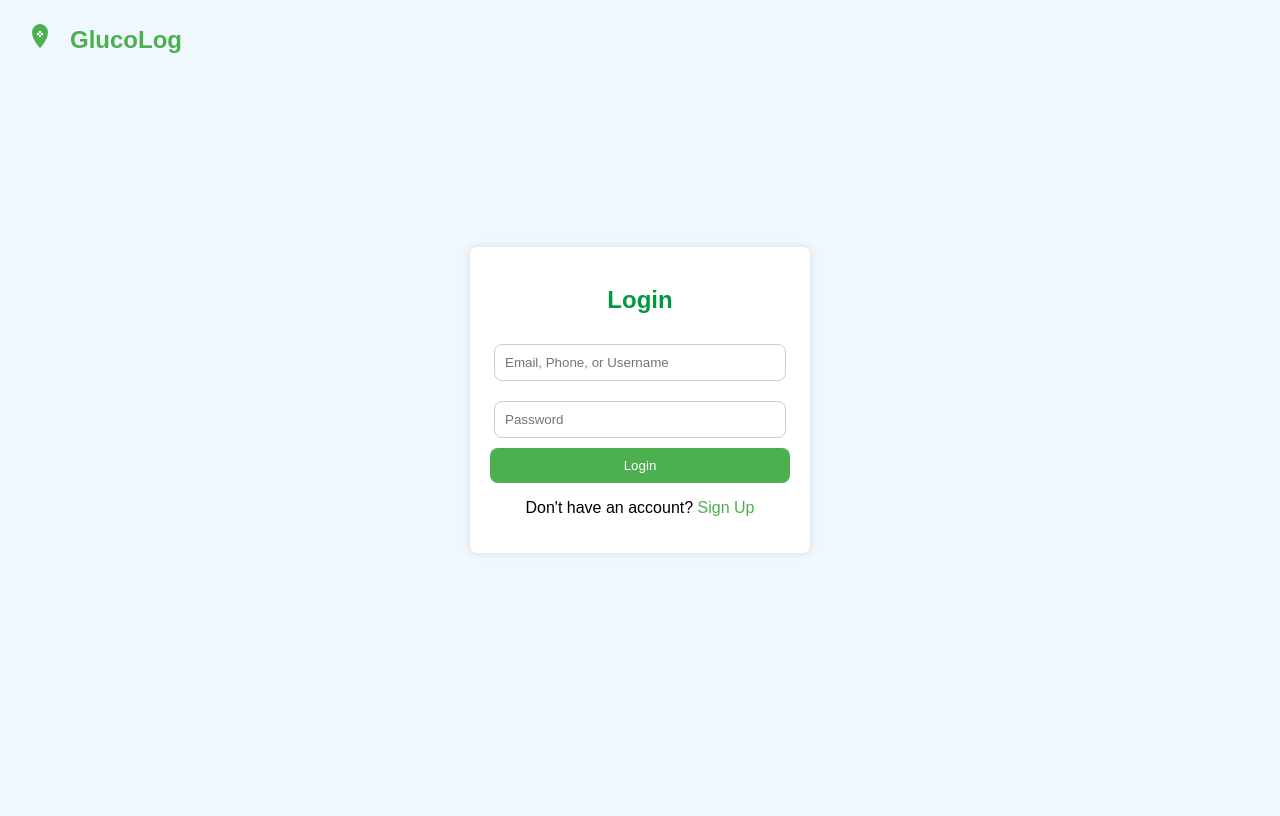
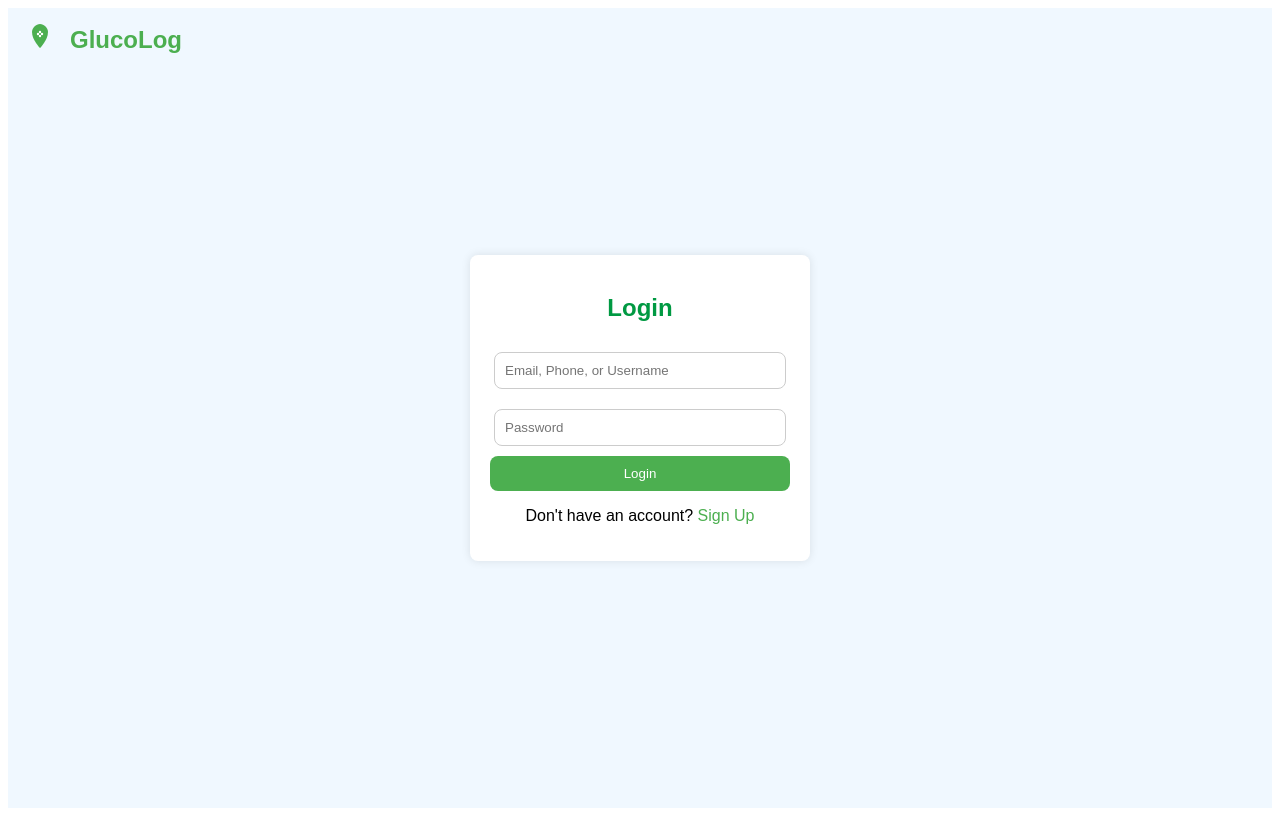
Before and after one commit to ayoola135790/35lproject, a React (Vite) app in the folder T1D-BloodSugar-App/frontend/: page /login in a window 1280 px wide. Built offline with nearby package versions, Linux system fonts and the light colour scheme.

Commit message:
feat(loginCSS): fixed issue with graphPage css * issue with .body component in LoginPage.css that affected the rest of the pages * fixed it by only applying the page color/styling to the LoginPage

```diff
--- a/T1D-BloodSugar-App/frontend/pages/LoginPage.jsx
+++ b/T1D-BloodSugar-App/frontend/pages/LoginPage.jsx
@@ -27,6 +27,7 @@ const LoginPage = () => {
   };
 
   return (
+  <div className="login-page">
     <div className="login-container">
        <div className="branding">
         <svg width="40" height="40" xmlns="http://www.w3.org/2000/svg" viewBox="0 0 100 100">
@@ -65,6 +66,7 @@ const LoginPage = () => {
           Don't have an account? <a href="/signup">Sign Up</a>
         </p>
     </div>
+    </div>
   );
 };
 
--- a/T1D-BloodSugar-App/frontend/styles/LoginPage.css
+++ b/T1D-BloodSugar-App/frontend/styles/LoginPage.css
@@ -1,4 +1,4 @@
-body {
+.login-page {
     font-family: Arial, sans-serif;
     background-color: #f0f8ff;
     margin: 0;
```
